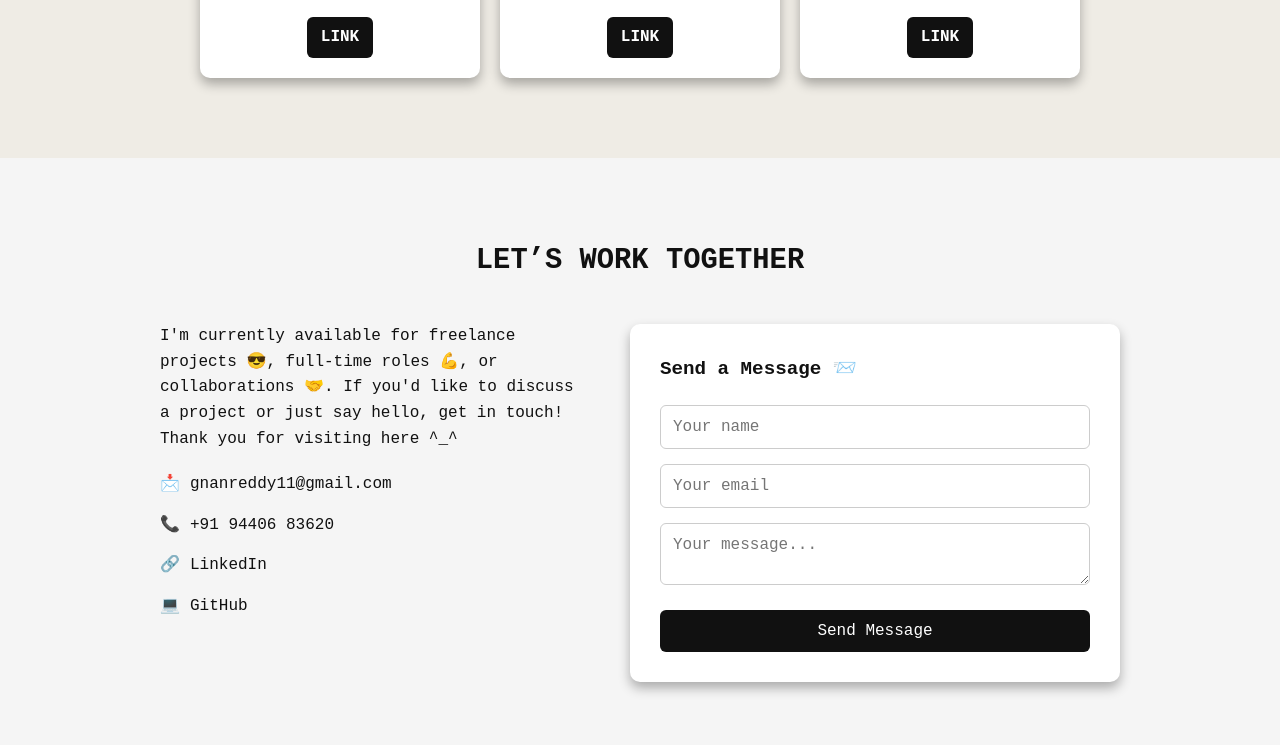
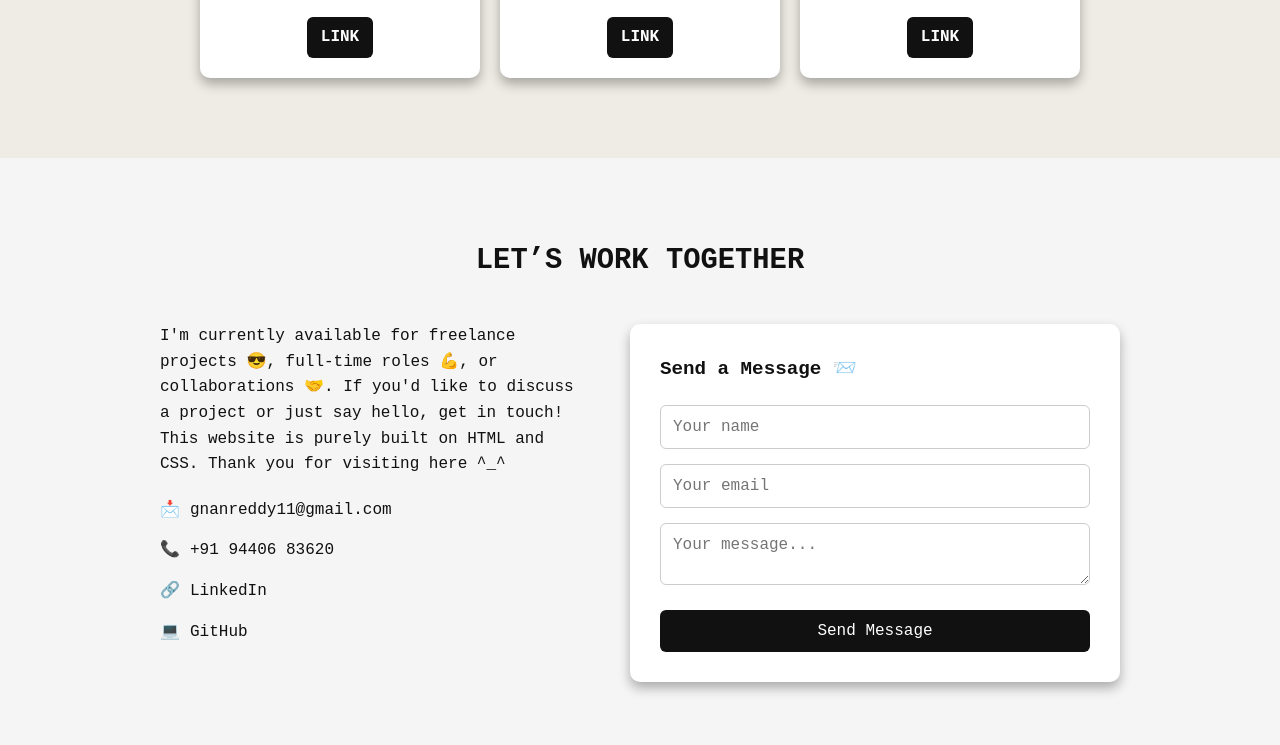
Before and after one commit to gnanreddy11/gnanreddy11.github.io, a plain HTML site: page index.html in a window 1280 px wide. Shown: the part 4156-4901 px from the top of the page. Drawn offline with Linux system fonts and the light colour scheme.

Commit message:
Update index.html

```diff
--- a/index.html
+++ b/index.html
@@ -341,7 +341,8 @@
           <p>
             I'm currently available for freelance projects 😎, full-time roles
             💪, or collaborations 🤝. If you'd like to discuss a project or just
-            say hello, get in touch! Thank you for visiting here ^_^
+            say hello, get in touch! This website is purely built on HTML and CSS.
+            Thank you for visiting here ^_^
           </p>
           <ul>
             <li>
```
